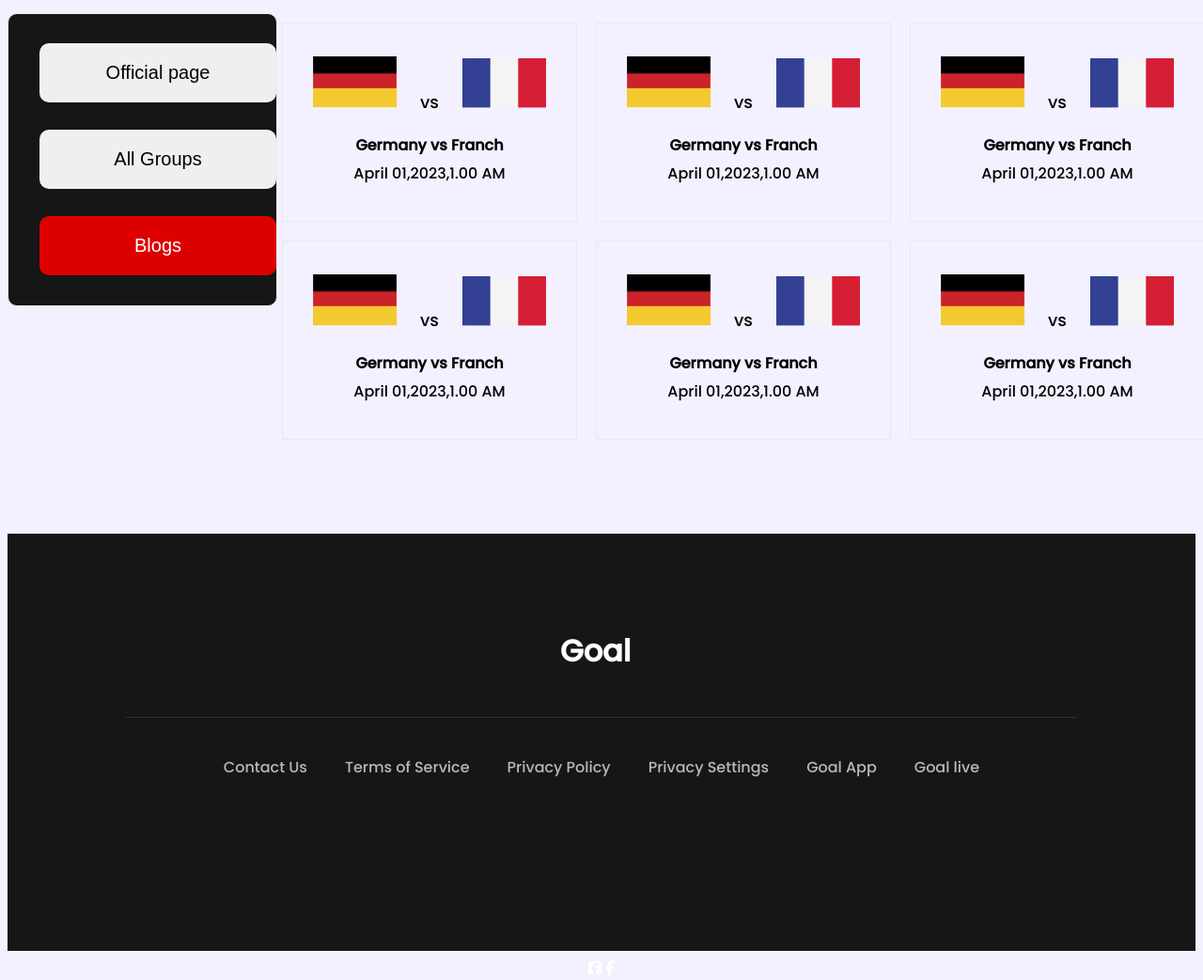
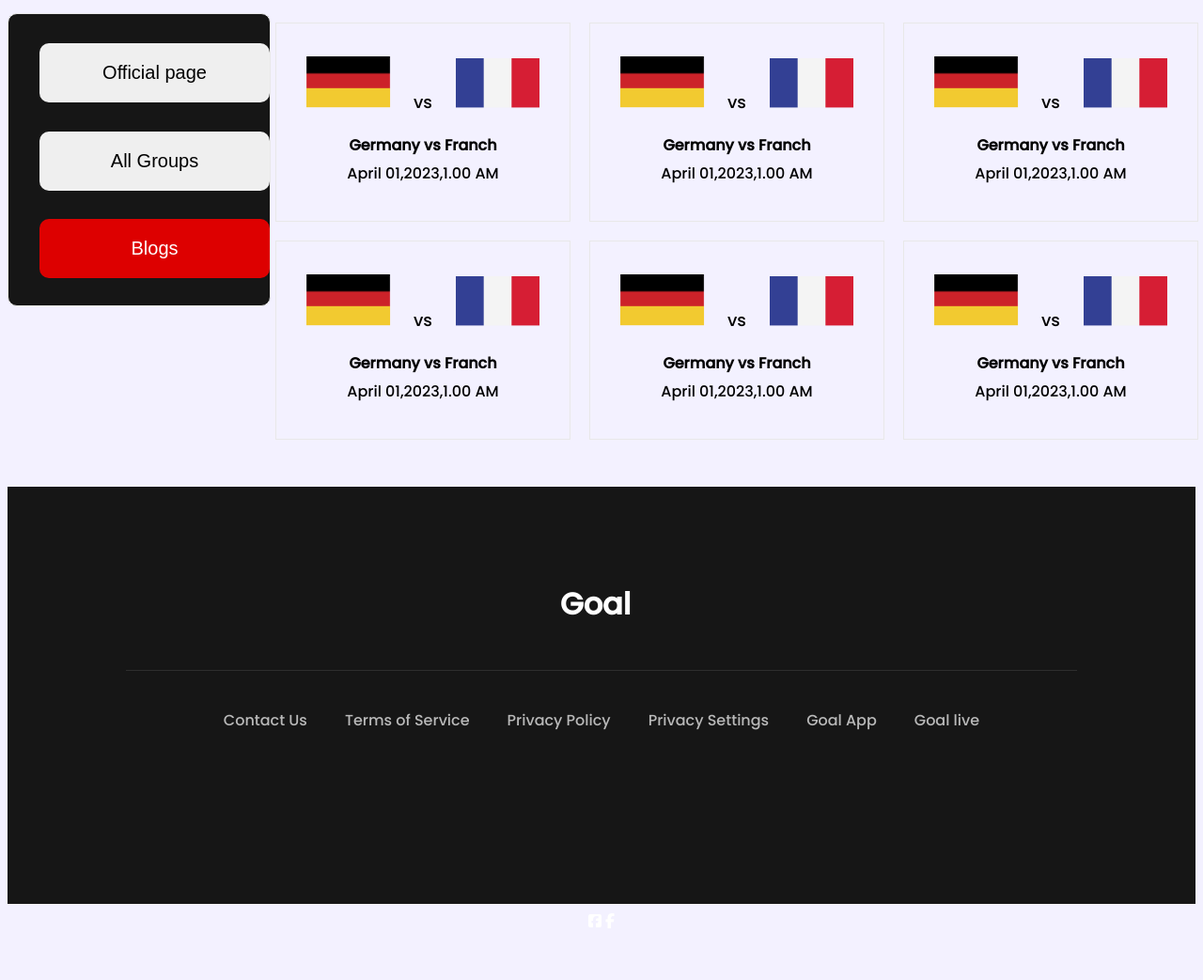
Before and after one commit to mohammadRcat/world-cup, a plain HTML site: page match.html in a window 1280 px wide. Shown: the part 720-1763 px from the top of the page at 94% size. After the commit the page ends 1713 px from the top, so only its background shows below. Drawn offline with Linux system fonts and the light colour scheme.

Commit message:
6th commit

```diff
--- a/css/mobile.css
+++ b/css/mobile.css
@@ -40,7 +40,6 @@
     color: #FFFFFF;
     font-weight: 700;
     font-size: 24px;
-    margin-left: 60px;
     margin-top: 30px;
 }
 
@@ -59,16 +58,19 @@
 
 }
 
+/* .box-items-container {
+    text-align: center;
+} */
+
 .box-items-1 {
-    margin-left: 70px;
+    margin-left: 35px;
+
     background-color: white;
 }
 
-.buttons-box a,
+.box-items-1 a,
 button {
-    display: block;
     text-decoration: none;
-
 }
 
 .box-items-2 {
--- a/css/style.css
+++ b/css/style.css
@@ -76,54 +76,48 @@ body {
     margin-top: 80px;
 }
 
-.buttons-box {
-    padding-top: 16px;
-}
+
 
 #btn-1 {
-    width: 252px;
+    width: 245px;
     height: 63px;
     border-radius: 10px;
     border: none;
-    margin-top: 15px;
-    margin-bottom: 14px;
+    margin-top: 31px;
     font-size: 20px;
     font-weight: 500;
     display: inline-block;
 }
 
 #btn-2 {
-    width: 252px;
+    width: 245px;
     height: 63px;
     border: none;
     border-radius: 10px;
-    margin-top: 15px;
-    margin-bottom: 14px;
+    margin-top: 31px;
+    margin-bottom: 0;
     font-size: 20px;
     font-weight: 500;
 }
 
 #btn-3 {
-    width: 252px;
+    width: 245px;
     height: 63px;
     background-color: #DD0000;
     border: none;
-    margin-top: 15px;
+    margin-top: 30px;
     border-radius: 10px;
     font-size: 20px;
     font-weight: 500;
     color: #FFFFFF;
 
-
 }
 
 .box-items-2 {
-
     display: grid;
     grid-template-columns: repeat(3, 1fr);
     margin-top: 70px;
     margin-left: 5px;
-
 }
 
 .player-box {
@@ -172,11 +166,32 @@ body {
 
 }
 
+.hidden-btn {
+    text-align: center;
+    margin-top: 40px;
+
+
+}
+
+.hidden-btn button {
+    display: inline-block;
+    width: 120px;
+    height: 43px;
+    background-color: #DD0000;
+    border: none;
+    margin-top: 15px;
+    border-radius: 8px;
+    font-size: 20px;
+    font-weight: 500;
+    color: #FFFFFF;
+    visibility: hidden;
+}
+
 /* footer section */
 
 .footer {
     text-align: center;
-    margin-top: 100px;
+    margin-top: 50px;
     height: 444px;
     align-items: center;
     background-color: #161616;
--- a/css/tablet.css
+++ b/css/tablet.css
@@ -34,31 +34,55 @@
 .box-items-1 {
     display: inline;
     background-color: whitesmoke;
+    visibility: hidden;
 
 
 }
 
-.buttons-box a,
+.box-items-1 a,
 button {
     display: inline;
     text-decoration: none;
+    visibility: visible;
 }
 
 #btn-1 {
     background-color: lightblue;
+    width: 220px;
+    margin-right: 10px;
+    margin-top: 70px;
 }
 
 #btn-2 {
     background-color: slategrey;
+    width: 220px;
+    margin-right: 10px;
+    margin-top: 70px;
+
+}
+
+#btn-3 {
+    width: 220px;
+    margin-top: 70px;
 }
 
 .box-items-2 {
     display: grid;
     grid-template-columns: repeat(2, 1fr);
     padding-right: 10px;
+    margin-top: 20px;
 }
 
 .player-box {
     width: 95%;
     height: 100%;
 }
+
+.hidden-btn button {
+    visibility: visible;
+}
+
+.footer-box-1 h1 {
+    padding-right: 100px;
+    font-size: 30px;
+}
```
Also changed, not shown: index.html (+5 -1 lines).
